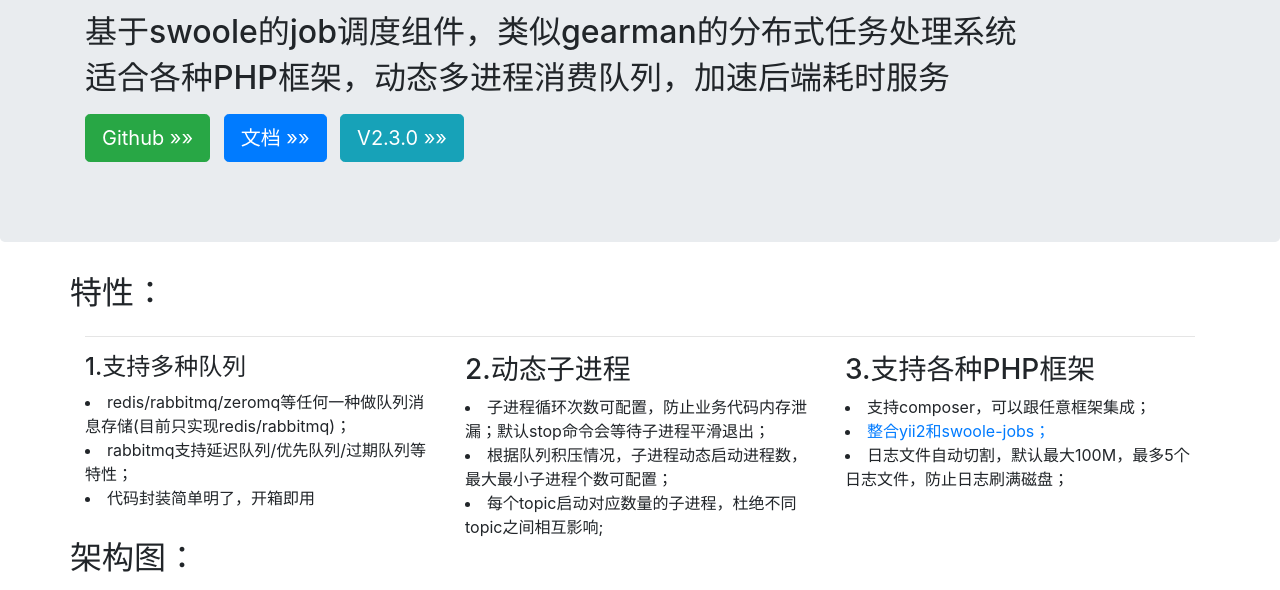
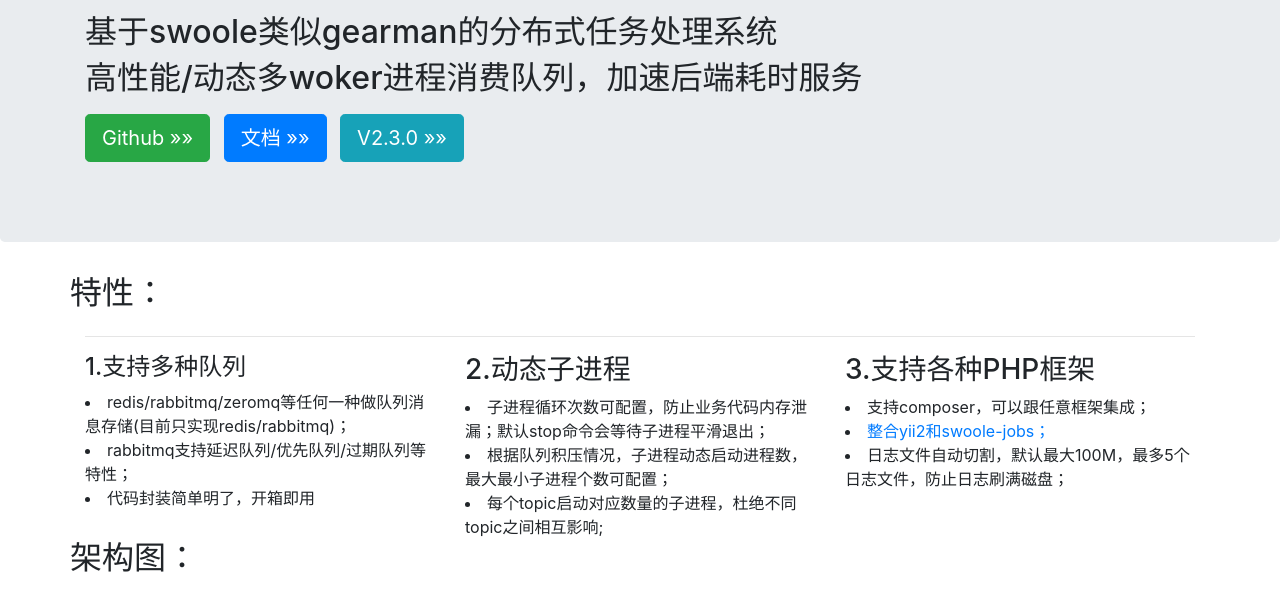
Before and after one commit to kcloze/swoole-jobs-docs, a plain HTML site: page index.html in a window 1280 px wide. Shown: the part 210-800 px from the top of the page. Drawn offline with nearby package versions, Linux system fonts and the light colour scheme.

Commit message:
文档说明更新

```diff
--- a/index.html
+++ b/index.html
@@ -34,8 +34,8 @@
             <div class="container">
                 <p><img class="" src="logo.png" alt="Card image cap"></p>
                 <p></p>
-                <h2>基于swoole的job调度组件，类似gearman的分布式任务处理系统</h2>
-                <h2>适合各种PHP框架，动态多进程消费队列，加速后端耗时服务</h2>
+                <h2>基于swoole类似gearman的分布式任务处理系统</h2>
+                <h2>高性能/动态多woker进程消费队列，加速后端耗时服务</h2>
                 <p></p>
                 <p>
                     <a class="btn btn-success btn-lg" href="https://github.com/kcloze/swoole-jobs" role="button">Github &raquo;&raquo;</a>&nbsp;&nbsp;
@@ -55,7 +55,7 @@
             <div class="row">
 
                 <div class="col-sm-4">
-                    <h4>1.支持多种队列</h4>
+                    <h4 >1.支持多种队列</h4>
                     <li>redis/rabbitmq/zeromq等任何一种做队列消息存储(目前只实现redis/rabbitmq)；</li>
                     <li>rabbitmq支持延迟队列/优先队列/过期队列等特性；</li>
                     <li>代码封装简单明了，开箱即用</li>
```
